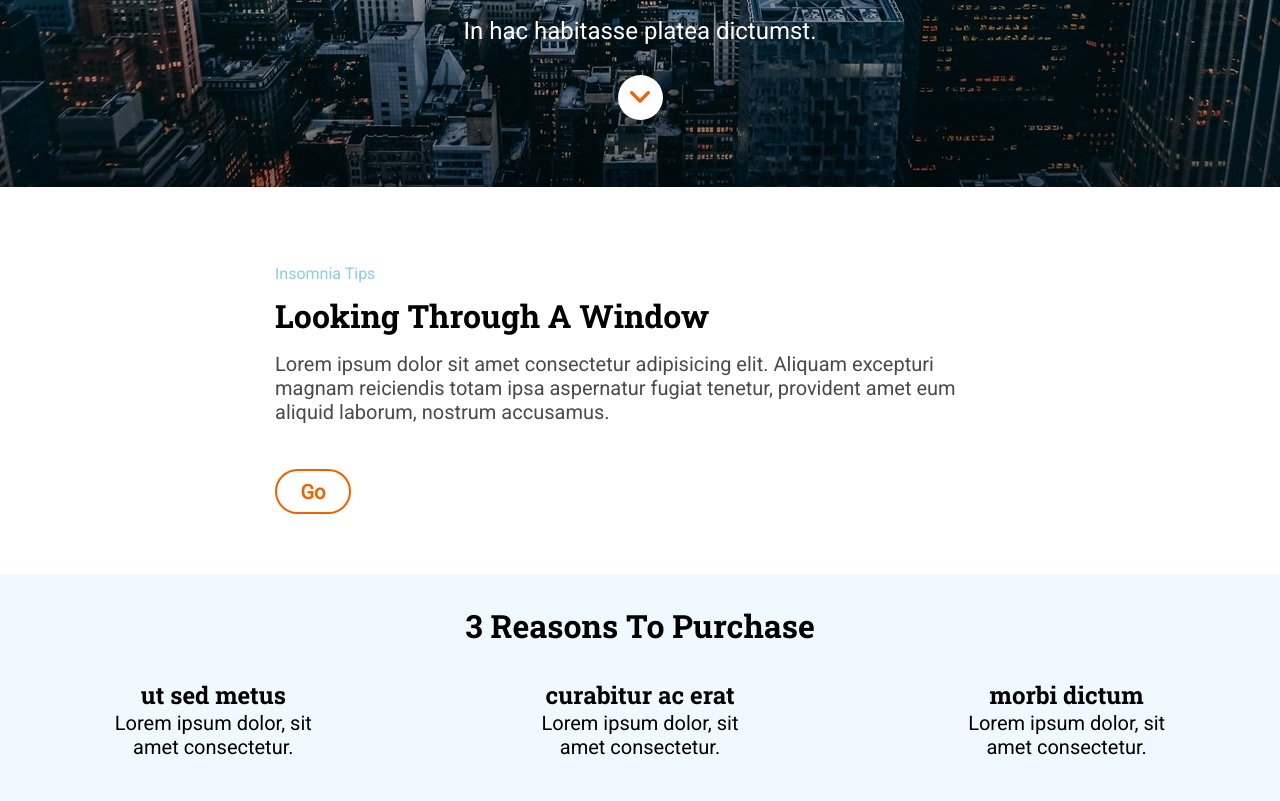
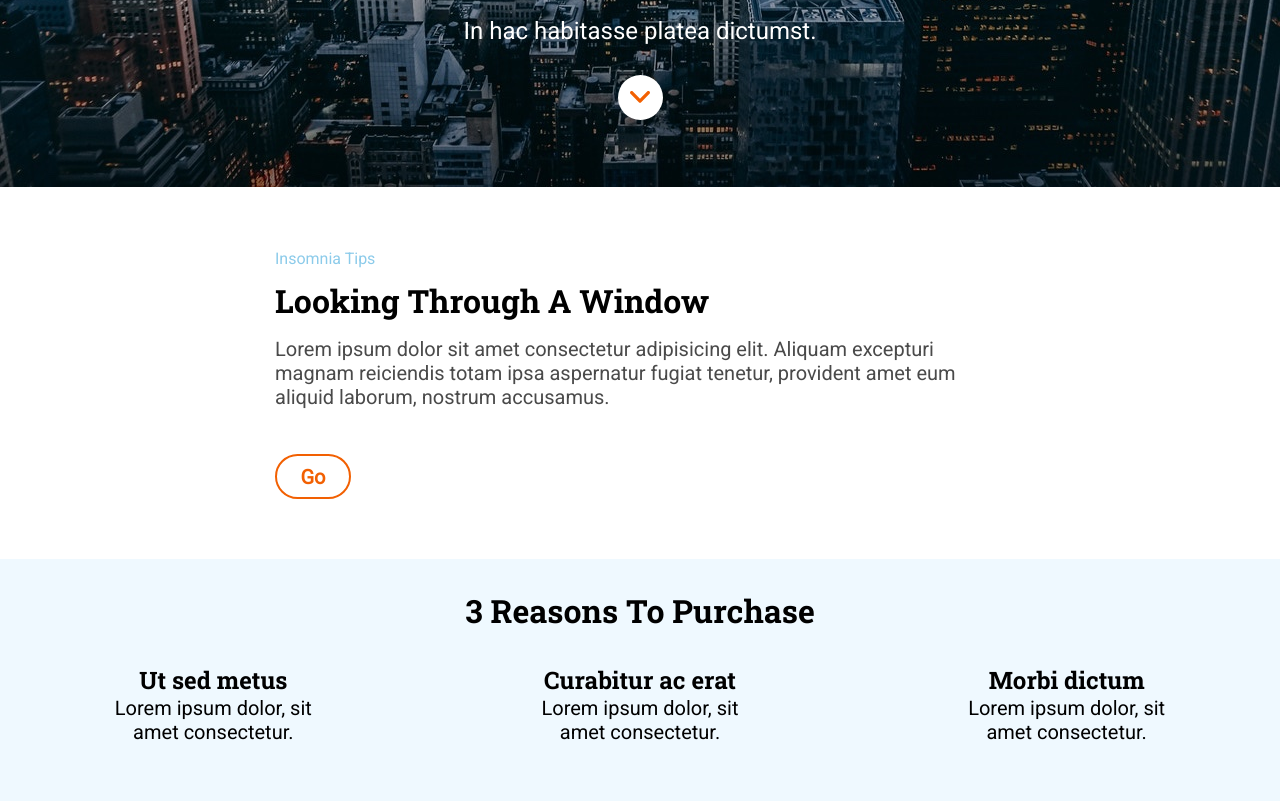
Before and after one commit to Adalab/modulo-1-evaluacion-final-Lorena999, a website: page docs/index.html in a window 1280 px wide. Shown: the part 581-1382 px from the top of the page. Drawn offline with nearby package versions, Linux system fonts and the light colour scheme; files that its build step writes are made by us from their sources.

Commit message:
add little change text transform

```diff
--- a/src/scss/layout/_main.scss
+++ b/src/scss/layout/_main.scss
@@ -41,16 +41,20 @@
 }
 .claim {
   font: 1rem $fontText;
+  text-transform: lowercase;
   @media all and (min-width: 768px) {
     font-size: 24px;
   }
+}
+.claim::first-letter {
+  text-transform: uppercase;
 }
 .container-tips {
   display: flex;
   flex-direction: column;
   justify-content: center;
   line-height: 30px;
-  margin: 15px;
+  margin: 0 15px 0 15px;
   @media all and (min-width: 768px) {
     margin-left: 39px;
     max-width: 730px;
@@ -104,6 +108,9 @@
   display: flex;
   justify-content: center;
   align-items: center;
+  @media all and (min-width: 768px) {
+    margin-bottom: 60px;
+  }
 }
 .link-go:hover {
   background-color: green;
@@ -153,9 +160,13 @@
 .title-reason {
   font: 1.125rem $fontTitle;
   font-weight: 700;
+  text-transform: lowercase;
   @media all and (min-width: 768px) {
     font-size: 24px;
   }
+}
+.title-reason::first-letter {
+  text-transform: uppercase;
 }
 .text-reason {
   font: 1.125rem $fontText;
@@ -173,6 +184,7 @@
   color: white;
   font: 1.25rem $fontTitle;
   font-weight: 500;
+  text-transform: lowercase;
   text-align: center;
   padding-top: 8px;
   @media all and (min-width: 768px) {
@@ -182,7 +194,10 @@
     width: 255pxktop;
   }
 }
+.button-more::first-letter {
+  text-transform: uppercase;
+}
 .button-more:hover {
   background-color: green;
-  transition: background-color 1.5s ease;
+  transition: background-color 1s ease;
 }
```
